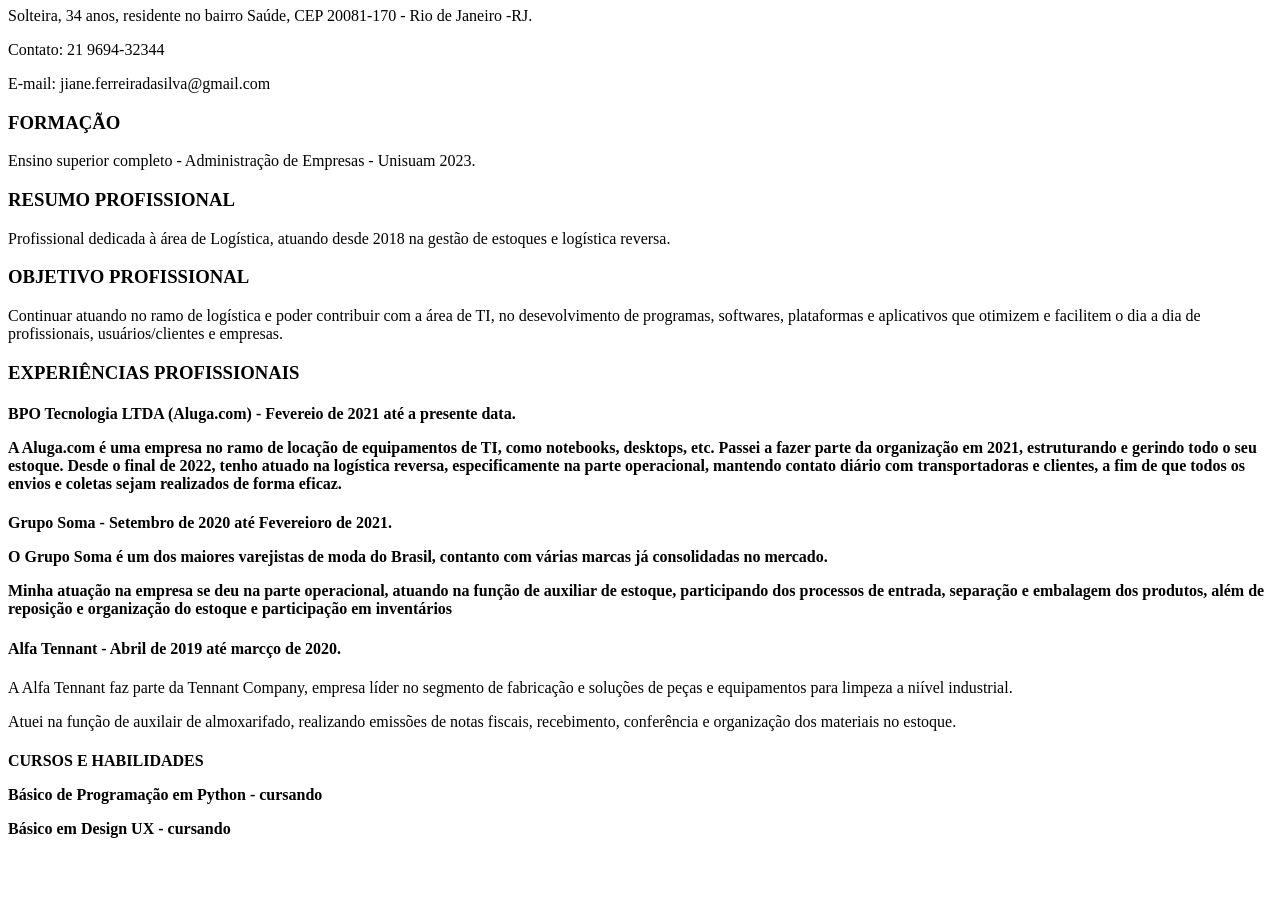
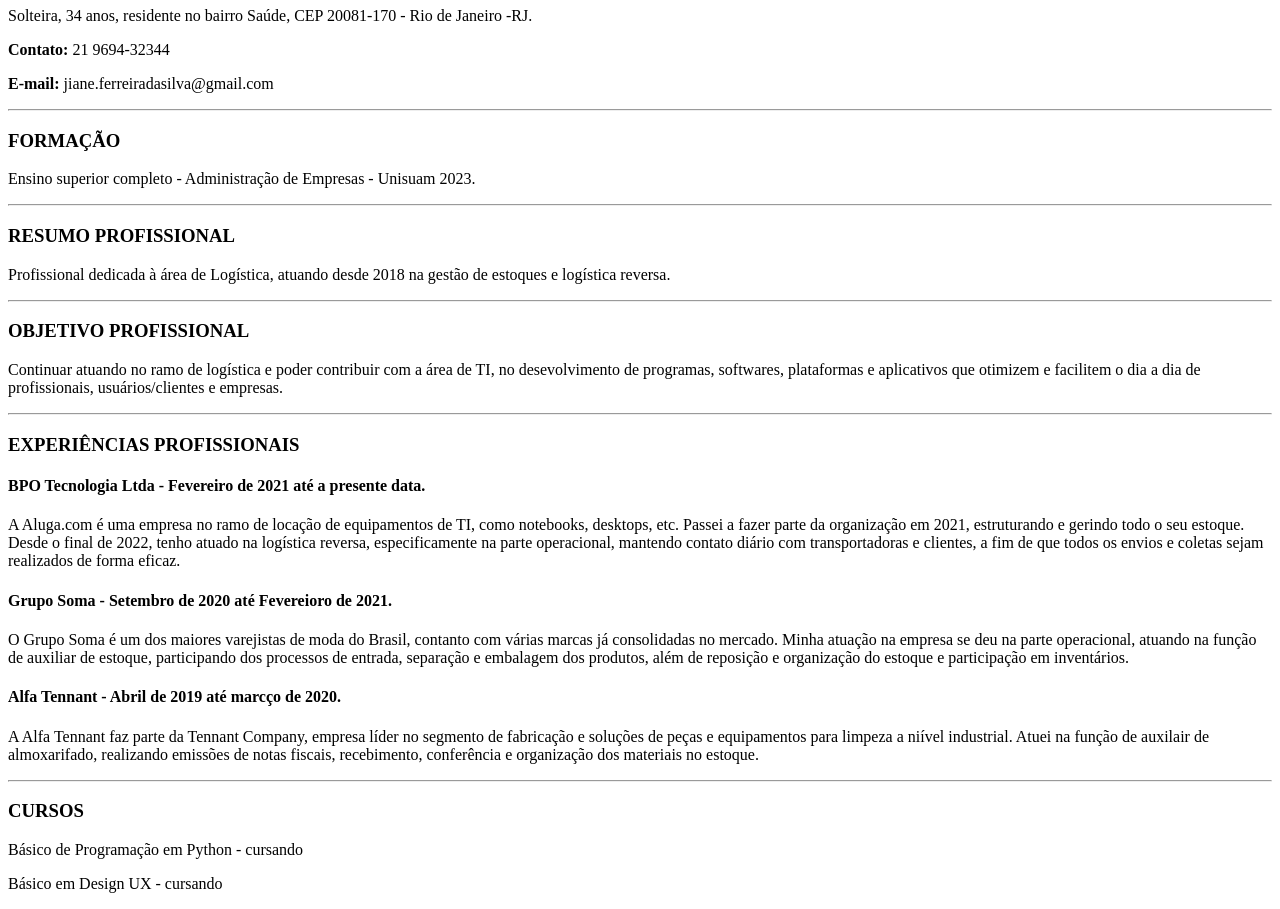
Before and after one commit to JianeFerreira/atividade01, a plain HTML site: page index.html in a window 1280 px wide. Shown: the part 73-982 px from the top of the page. Before the commit the page ends 933 px from the top, so only its background shows below. Drawn offline with Linux system fonts and the light colour scheme.

Commit message:
Acertos de formatação
Versão de Desktop

```diff
--- a/index.html
+++ b/index.html
@@ -10,10 +10,11 @@
 <body>
 
 </body>
-<h1>Jiane Ferreira da Silva</h1>
-<p>Solteira, 34 anos, residente no bairro Saúde, CEP 20081-170 - Rio de Janeiro -RJ.
-<p>Contato: 21 9694-32344
-<p>E-mail: jiane.ferreiradasilva@gmail.com</p>
+<h1 style="text-align:center;">Jiane Ferreira da Silva</h1>
+<p<>Solteira, 34 anos, residente no bairro Saúde, CEP 20081-170 - Rio de Janeiro -RJ.
+<p></p><b>Contato:</b> 21 9694-32344
+<p><b>E-mail:</b> jiane.ferreiradasilva@gmail.com</p>
+<hr>
 
 
 
@@ -21,41 +22,35 @@
 
 <h3>FORMAÇÃO</h3>
 <p>Ensino superior completo - Administração de Empresas - Unisuam 2023.</p>
-</p>
+<hr>
 </p>
 <h3>RESUMO PROFISSIONAL</h3>
 <p>Profissional dedicada à área de Logística, atuando desde 2018 na gestão de estoques e logística reversa.</p>
-
+<hr>
 </html>
 <h3>OBJETIVO PROFISSIONAL</h3>
 <p>Continuar atuando no ramo de logística e poder contribuir com a área de TI, no desevolvimento de programas,
     softwares, plataformas e aplicativos que otimizem e facilitem o dia a dia de profissionais, usuários/clientes e
     empresas. </p>
-
+<hr>
 <h3>EXPERIÊNCIAS PROFISSIONAIS</h3>
-<h4>BPO Tecnologia LTDA (Aluga.com) - Fevereio de 2021 até a presente data.
-    <p>A Aluga.com é uma empresa no ramo de locação de equipamentos de TI, como notebooks, desktops, etc. Passei a fazer
-        parte da organização em 2021, estruturando e gerindo todo o seu estoque. Desde o final de 2022, tenho atuado na
-        logística reversa, especificamente na parte operacional, mantendo contato diário com transportadoras e clientes,
-        a fim de que todos os envios e coletas sejam realizados de forma eficaz.
-</h4>
-<h4>Grupo Soma - Setembro de 2020 até Fevereioro de 2021.
-    <p>O Grupo Soma é um dos maiores varejistas de moda do Brasil, contanto com várias marcas já consolidadas no
-        mercado.
-    <p>Minha atuação na empresa se deu na parte operacional, atuando na função de auxiliar de estoque, participando dos
-        processos de entrada, separação e embalagem dos produtos, além de reposição e organização do estoque e
-        participação em inventários </p>
-    </p>
-</h4>
-
-<h4>Alfa Tennant - Abril de 2019 até marcço de 2020.</h4>
-<p>A Alfa Tennant faz parte da Tennant Company, empresa líder no segmento de fabricação e soluções de peças e
-    equipamentos para limpeza a niível industrial.</p>
-    <p>Atuei na função de auxilair de almoxarifado, realizando emissões de notas fiscais, recebimento, conferência e organização dos materiais no estoque.
-
-   <h4>CURSOS E HABILIDADES
-    <p>Básico de Programação em Python - cursando
+<h4>BPO Tecnologia Ltda - Fevereiro de 2021 até a presente data.</h4>
+<p>A Aluga.com é uma empresa no ramo de locação de equipamentos de TI, como notebooks, desktops, etc. Passei a fazer
+    parte da organização em 2021, estruturando e gerindo todo o seu estoque. Desde o final de 2022, tenho atuado na
+    logística reversa, especificamente na parte operacional, mantendo contato diário com transportadoras e clientes,
+    a fim de que todos os envios e coletas sejam realizados de forma eficaz.</p>
+    <h4>Grupo Soma - Setembro de 2020 até Fevereioro de 2021.</h4>
+    <p>O Grupo Soma é um dos maiores varejistas de moda do Brasil, contanto com várias marcas já consolidadas no mercado.
+        Minha atuação na empresa se deu na parte operacional, atuando na função de auxiliar de estoque, participando dos
+        processos de entrada, separação e embalagem dos produtos, além de reposição e organização do estoque e participação em inventários.</p>
+        <h4>Alfa Tennant - Abril de 2019 até marcço de 2020.</h4>
+        <p>A Alfa Tennant faz parte da Tennant Company, empresa líder no segmento de fabricação e soluções de peças e
+            equipamentos para limpeza a niível industrial.
+            Atuei na função de auxilair de almoxarifado, realizando emissões de notas fiscais, recebimento, conferência e organização dos materiais no estoque.</p>
+<hr>
+   <h3>CURSOS</h3>
+    <p>Básico de Programação em Python - cursando</p>
         <p>Básico em Design UX - cursando</p>
     </p>
-   </h4>
+   </h3>
     </p>
```
